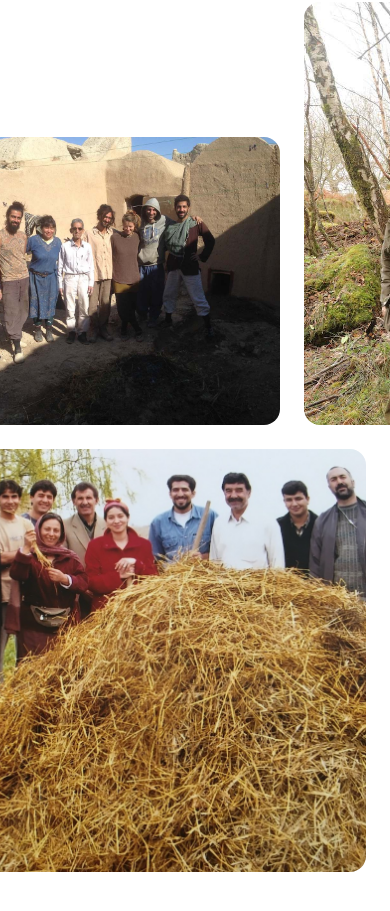
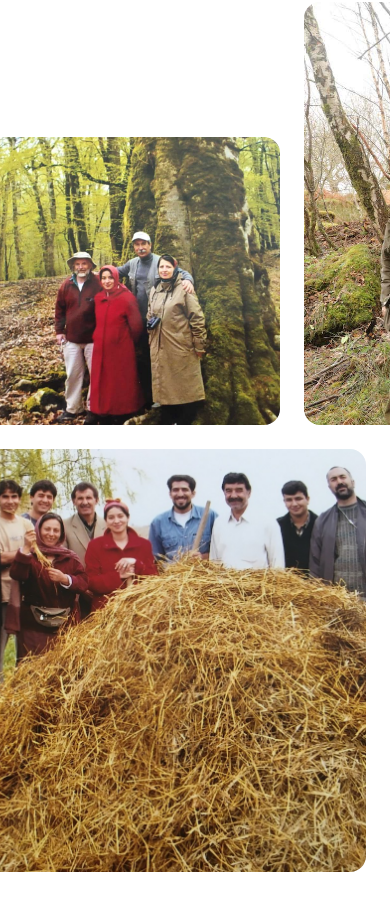
Before and after one commit to nirdoshyaqin/trees_for_hope, a Next.js app: page /message in a window 390 px wide. Shown: the part 4227-5138 px from the top of the page. Built offline with nearby package versions, Linux system fonts and the light colour scheme.

Commit message:
画像差し替え調整

```diff
--- a/components/Vision.js
+++ b/components/Vision.js
@@ -16,7 +16,7 @@ function Vision() {
               </div>
               <div className="contents lg:col-span-2 lg:col-end-2 lg:ml-auto lg:flex lg:w-[37rem] lg:items-start lg:justify-end lg:gap-x-8">
                 <div className="order-first flex w-64 flex-none justify-end self-end lg:w-auto">
-                  <img src="top/top_vision_05.jpg" alt="" className="aspect-[4/3] w-[24rem] max-w-none flex-none rounded-2xl bg-gray-50 object-cover" />
+                  <img src="top/top_hero_11.jpeg" alt="" className="aspect-[4/3] w-[24rem] max-w-none flex-none rounded-2xl bg-gray-50 object-cover" />
                 </div>
                 <div className="flex w-96 flex-auto justify-end lg:w-auto lg:flex-none">
                   <img src="top/top_vision_04.jpg" alt="" className="aspect-[7/5] w-[37rem] max-w-none flex-none rounded-2xl bg-gray-50 object-cover" />
--- a/pages/index.js
+++ b/pages/index.js
@@ -36,7 +36,7 @@ export default function Index({ preview, allPosts }) {
             <Vision />
             {/* Image section */}
             <div className="mt-32 sm:mt-40 xl:mx-auto xl:max-w-7xl xl:px-8">
-              <img src="https://images.unsplash.com/photo-1529156069898-49953e39b3ac?ixlib=rb-4.0.3&ixid=MnwxMjA3fDB8MHxwaG90by1wYWdlfHx8fGVufDB8fHx8&auto=format&fit=crop&w=2832&q=80" alt="" className="aspect-[5/2] w-full object-cover xl:rounded-3xl" />
+              <img src="top/top_vision_05.jpg" alt="" className="w-full object-cover xl:rounded-3xl" />
             </div>
             {/* Mission section */}
             <Mission />
--- a/pages/mission.js
+++ b/pages/mission.js
@@ -57,7 +57,7 @@ export default function Mission() {
                 </div>
               </div>
               <figure className="mt-10 mb-16 flex justify-center">
-                <img className="sm:h-4/6 sm:w-4/6 rounded-xl bg-gray-50 object-cover" src="/top/top_vision_04.jpg" alt="three_findhorn_principles" />
+                <img className="rounded-xl bg-gray-50 object-cover" src="/top/top_vision_02.jpg" alt="three_findhorn_principles" />
                 {/* <figcaption className="mt-4 flex gap-x-2 text-sm leading-6 text-gray-500">
                   <InformationCircleIcon className="mt-0.5 h-5 w-5 flex-none text-gray-300" aria-hidden="true" />
                   Faucibus commodo massa rhoncus, volutpat.
@@ -73,7 +73,7 @@ export default function Mission() {
           </div>{" "}
           {/* Image section */}
           <div className="mt-16 sm:mt-20 xl:mx-auto xl:max-w-7xl xl:px-8">
-            <img src="https://images.unsplash.com/photo-1529156069898-49953e39b3ac?ixlib=rb-4.0.3&ixid=MnwxMjA3fDB8MHxwaG90by1wYWdlfHx8fGVufDB8fHx8&auto=format&fit=crop&w=2832&q=80" alt="" className="aspect-[5/2] w-full object-cover xl:rounded-3xl" />
+            <img src="top/top_vision_04.jpg" />
           </div>
         </main>
 
```
Also changed, not shown: public/top/top_hero_11.jpg (added).
